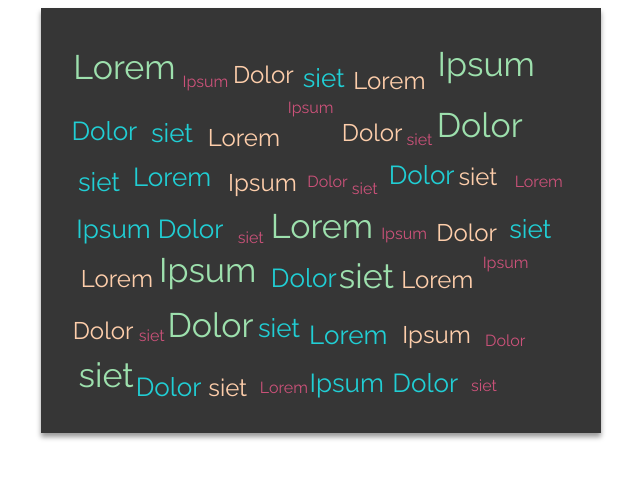
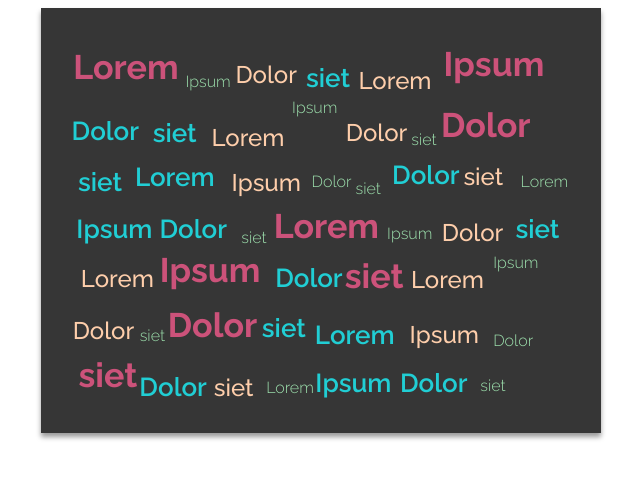
Before and after one commit to Viping7/tag-cloud, an Angular app: page / in a window 1280 px wide. Shown: the top 478 px of the page, without its empty margins (319-959 px from the left). Built offline with nearby package versions, Linux system fonts and the light colour scheme.

Commit message:
tag-cloud v3 (simplified approach) update 1.0.1

```diff
--- a/src/app/app.component.css
+++ b/src/app/app.component.css
@@ -3,12 +3,12 @@ a{
     display: inline-block;
     padding: 0px;
     margin: 0px;
-    font-weight: 400;
+    font-weight: 300;
     margin:5px 5px;
     text-decoration: none;
     font-size: 16px;
    transition:all 0.5s;
-    color: #cc527a;
+    color: #9de0ad ;
 }
 .hovered{
     opacity: 0.2 ;
--- a/src/app/main.directive.ts
+++ b/src/app/main.directive.ts
@@ -37,17 +37,20 @@ if(weight>=2){
     if(weight>=4){
      this.el.nativeElement.style.fontSize="24px";
 
+          this.el.nativeElement.style.fontWeight="500";
    this.el.nativeElement.style.color="#feceab";
 }
     if(weight>=6){
      this.el.nativeElement.style.fontSize="26px";
 
+          this.el.nativeElement.style.fontWeight="600";
    this.el.nativeElement.style.color="#21ced4";
 }
       if(weight>=10){
          this.el.nativeElement.style.fontSize="34px";
+          this.el.nativeElement.style.fontWeight="700";
          this.el.nativeElement.style.verticalAlign="top";
-         this.el.nativeElement.style.color="#9de0ad";
+         this.el.nativeElement.style.color="#cc527a";
 
 }
 }
```
